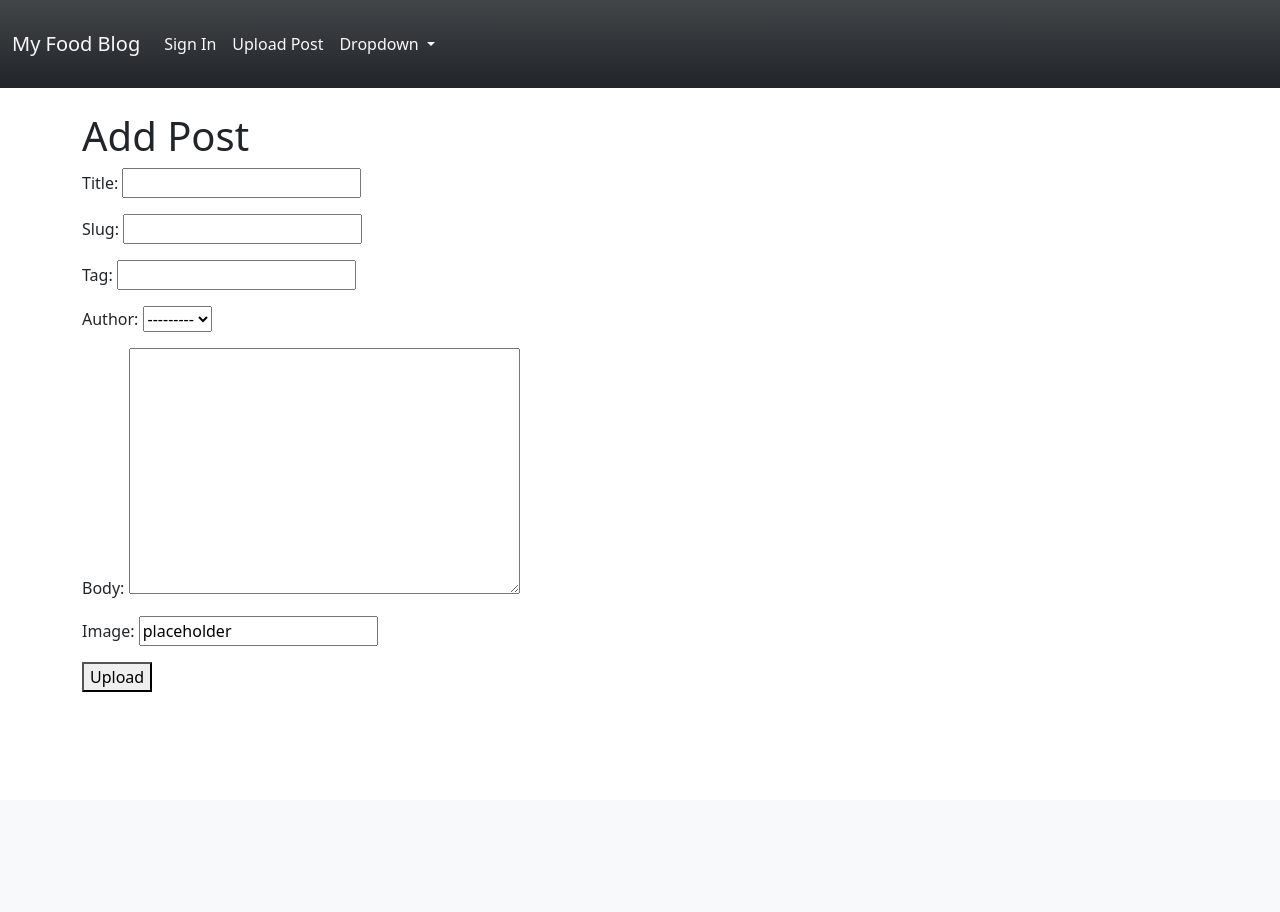
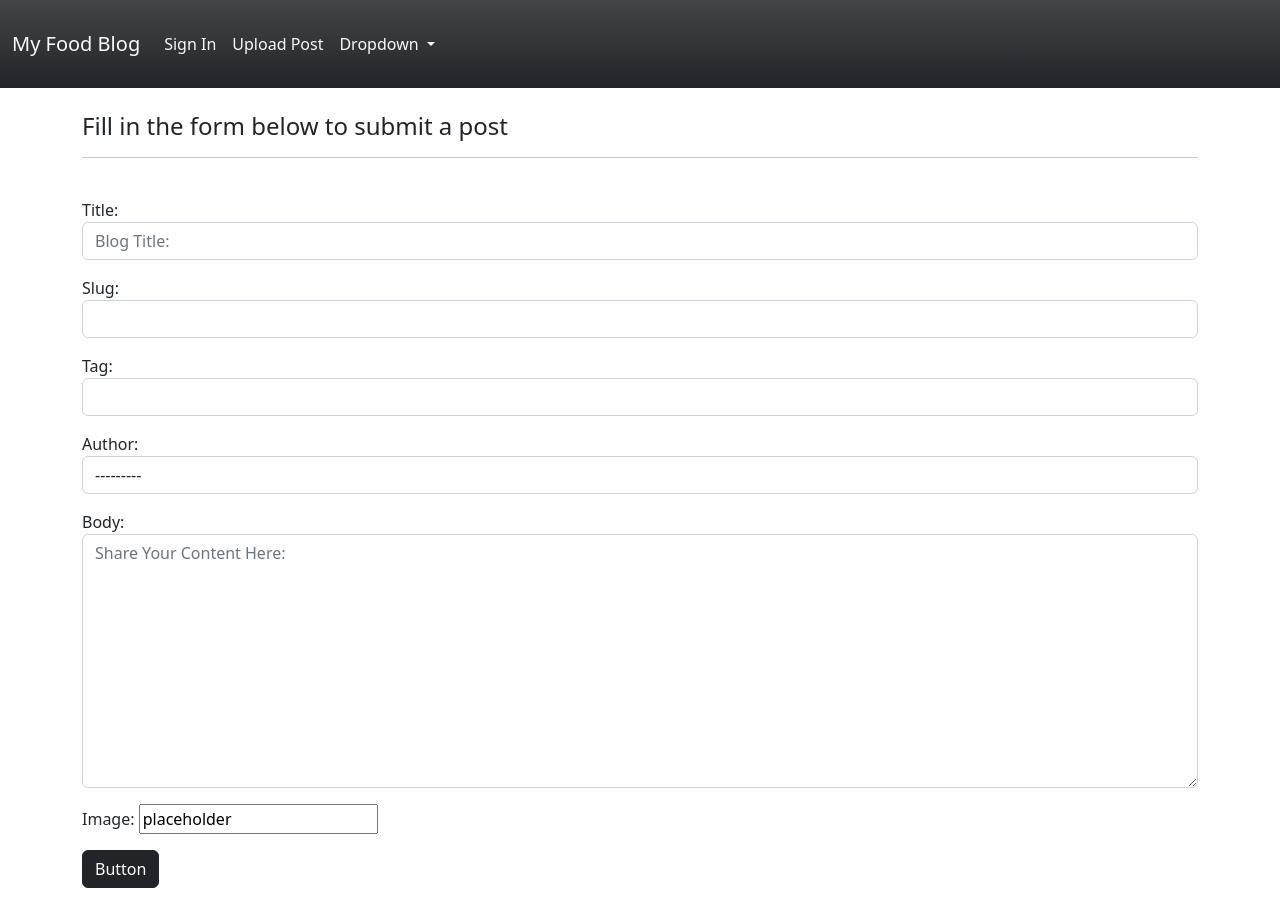
Before and after one commit to dantaylor28/the-food-blog, a Django app: page /create/post/ in a window 1280 px wide. Before the commit the page ends 692 px from the top, so only its background shows below. Run offline with Django 3.2, Linux system fonts and the light colour scheme.

Commit message:
Add basic bootstrap styling to add_post form

```diff
--- a/blog/forms.py
+++ b/blog/forms.py
@@ -1,3 +1,20 @@
 from .models import Post
 from django import forms
 from cloudinary.forms import CloudinaryFileField
+
+
+class PostForm(forms.ModelForm):
+
+    class Meta:
+        model = Post
+        fields = ('title', 'slug', 'tag', 'author', 'body', 'primary_image')
+
+        widgets = {
+            'title': forms.TextInput(attrs={'class': 'form-control', 'placeholder': 'Blog Title:'}),
+            'tag': forms.TextInput(attrs={'class': 'form-control'}),
+            'slug': forms.TextInput(attrs={'class': 'form-control'}),
+            'author': forms.Select(attrs={'class': 'form-control'}),
+            'body': forms.Textarea(attrs={'class': 'form-control', 'placeholder': 'Share Your Content Here:'}),
+        }
+
+        primary_image = CloudinaryFileField()
--- a/blog/views.py
+++ b/blog/views.py
@@ -1,6 +1,7 @@
 from django.shortcuts import render, get_object_or_404
 from django.views import generic
 from .models import Post
+from .forms import PostForm
 
 
 class HomeView(generic.ListView):
@@ -26,5 +27,6 @@
 
 class AddView(generic.CreateView):
     model = Post
+    form_class = PostForm
     template_name = 'create_post.html'
-    fields = ('title', 'slug', 'tag', 'author', 'body', 'primary_image')
+    # fields = ('title', 'slug', 'tag', 'author', 'body', 'primary_image')
--- a/templates/create_post.html
+++ b/templates/create_post.html
@@ -4,13 +4,16 @@
 {% endblock %}
 
 {% block content %}
-    <h1>Add Post</h1>
+    <h4>Fill in the form below to submit a post </h4>
+    <hr>
+    <br>
     <form method="POST">
         {% csrf_token %}
         {{ form.as_p }}
-        <button>Upload</button>
+    <button class="btn btn-dark" type="button">Button</button>
 
     </form>
+    <br>
 
 
 {% endblock %}
```
